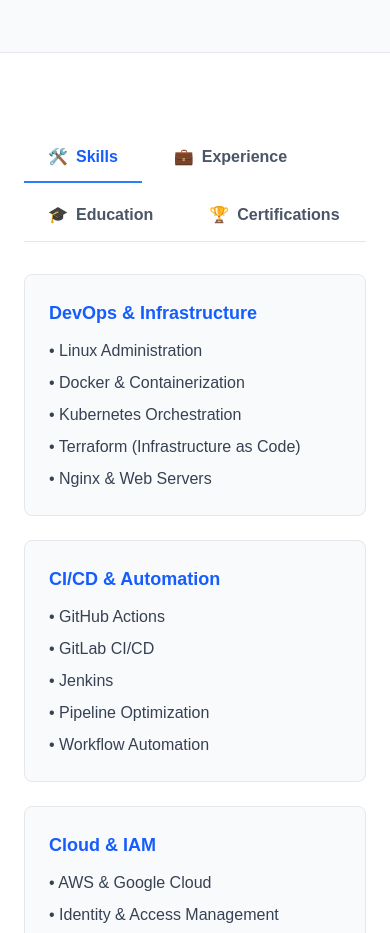
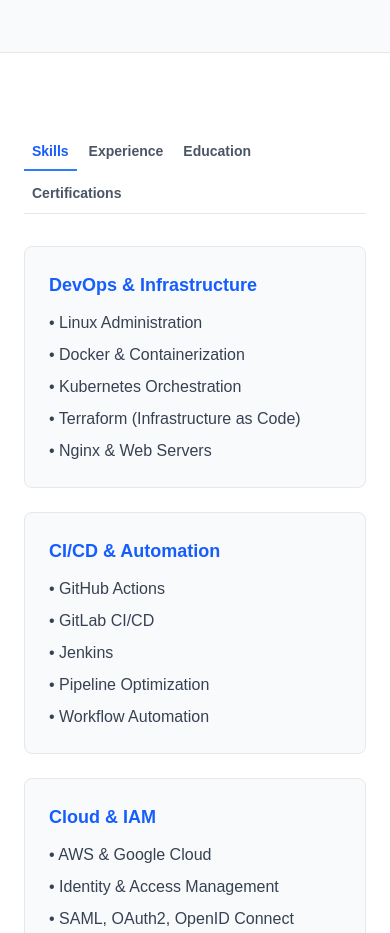
Before and after one commit to imShakil/imshakil.github.io, a Next.js app in the folder site/: page /about in a window 390 px wide. Shown: the part 960-1893 px from the top of the page. Built offline with nearby package versions, Linux system fonts and the light colour scheme.

Commit message:
fix: tabs mobile view

```diff
--- a/site/src/components/AboutTabs.tsx
+++ b/site/src/components/AboutTabs.tsx
@@ -15,18 +15,18 @@
   return (
     <div className="space-y-8">
       {/* Tab Navigation */}
-      <div className="flex flex-wrap gap-2 border-b border-gray-200 dark:border-slate-700">
+      <div className="flex flex-wrap gap-1 md:gap-2 border-b border-gray-200 dark:border-slate-700 overflow-x-auto">
          {tabs.map((tab) => (
            <button
              key={tab.id}
              onClick={() => setActiveTab(tab.id as 'skills' | 'experience' | 'education' | 'certifications')}
-            className={`px-6 py-3 font-semibold transition-all duration-300 flex items-center gap-2 border-b-2 ${
+             className={`px-2 md:px-6 py-2 md:py-3 text-sm md:text-base font-semibold transition-all duration-300 flex items-center gap-1 md:gap-2 border-b-2 whitespace-nowrap ${
                activeTab === tab.id
                  ? 'border-blue-500 text-blue-600 dark:text-blue-400'
                  : 'border-transparent text-gray-600 dark:text-gray-400 hover:text-gray-900 dark:hover:text-gray-300'
              }`}
            >
-            <span>{tab.icon}</span>
+             <span className="hidden md:inline">{tab.icon}</span>
              {tab.label}
            </button>
          ))}
--- a/site/src/components/ActivitiesTabs.tsx
+++ b/site/src/components/ActivitiesTabs.tsx
@@ -54,18 +54,18 @@
   return (
     <div className="space-y-8">
       {/* Tab Navigation */}
-      <div className="flex flex-wrap gap-2 border-b border-gray-200 dark:border-slate-700">
+      <div className="flex flex-wrap gap-1 md:gap-2 border-b border-gray-200 dark:border-slate-700 overflow-x-auto">
          {tabs.map((tab) => (
            <button
              key={tab.id}
              onClick={() => setActiveTab(tab.id as 'blog' | 'youtube' | 'github' | 'linkedin')}
-            className={`px-6 py-3 font-semibold transition-all duration-300 flex items-center gap-2 border-b-2 ${
+             className={`px-2 md:px-6 py-2 md:py-3 text-sm md:text-base font-semibold transition-all duration-300 flex items-center gap-1 md:gap-2 border-b-2 whitespace-nowrap ${
                activeTab === tab.id
                  ? 'border-blue-500 text-blue-600 dark:text-blue-400'
                  : 'border-transparent text-gray-600 dark:text-gray-400 hover:text-gray-900 dark:hover:text-gray-300'
              }`}
            >
-            {tab.icon}
+             <span className="hidden md:inline w-5 h-5 flex-shrink-0">{tab.icon}</span>
              {tab.label}
            </button>
          ))}
@@ -255,10 +255,10 @@
             </div>
 
             {/* LinkedIn Sub-tabs */}
-            <div className="flex gap-2 border-b border-gray-200 dark:border-slate-700 mb-6">
+             <div className="flex gap-1 md:gap-2 border-b border-gray-200 dark:border-slate-700 mb-6 overflow-x-auto">
                <button
                  onClick={() => setLinkedInSubTab('profile')}
-                className={`px-4 py-2 font-semibold transition-all duration-300 border-b-2 ${
+                 className={`px-2 md:px-4 py-2 text-sm md:text-base font-semibold transition-all duration-300 border-b-2 whitespace-nowrap ${
                    linkedInSubTab === 'profile'
                      ? 'border-blue-500 text-blue-600 dark:text-blue-400'
                      : 'border-transparent text-gray-600 dark:text-gray-400 hover:text-gray-900 dark:hover:text-gray-300'
@@ -268,7 +268,7 @@
                </button>
                <button
                  onClick={() => setLinkedInSubTab('newsletter')}
-                className={`px-4 py-2 font-semibold transition-all duration-300 border-b-2 ${
+                 className={`px-2 md:px-4 py-2 text-sm md:text-base font-semibold transition-all duration-300 border-b-2 whitespace-nowrap ${
                    linkedInSubTab === 'newsletter'
                      ? 'border-blue-500 text-blue-600 dark:text-blue-400'
                      : 'border-transparent text-gray-600 dark:text-gray-400 hover:text-gray-900 dark:hover:text-gray-300'
```
Lines whose indentation alone changed are shown as unchanged.
